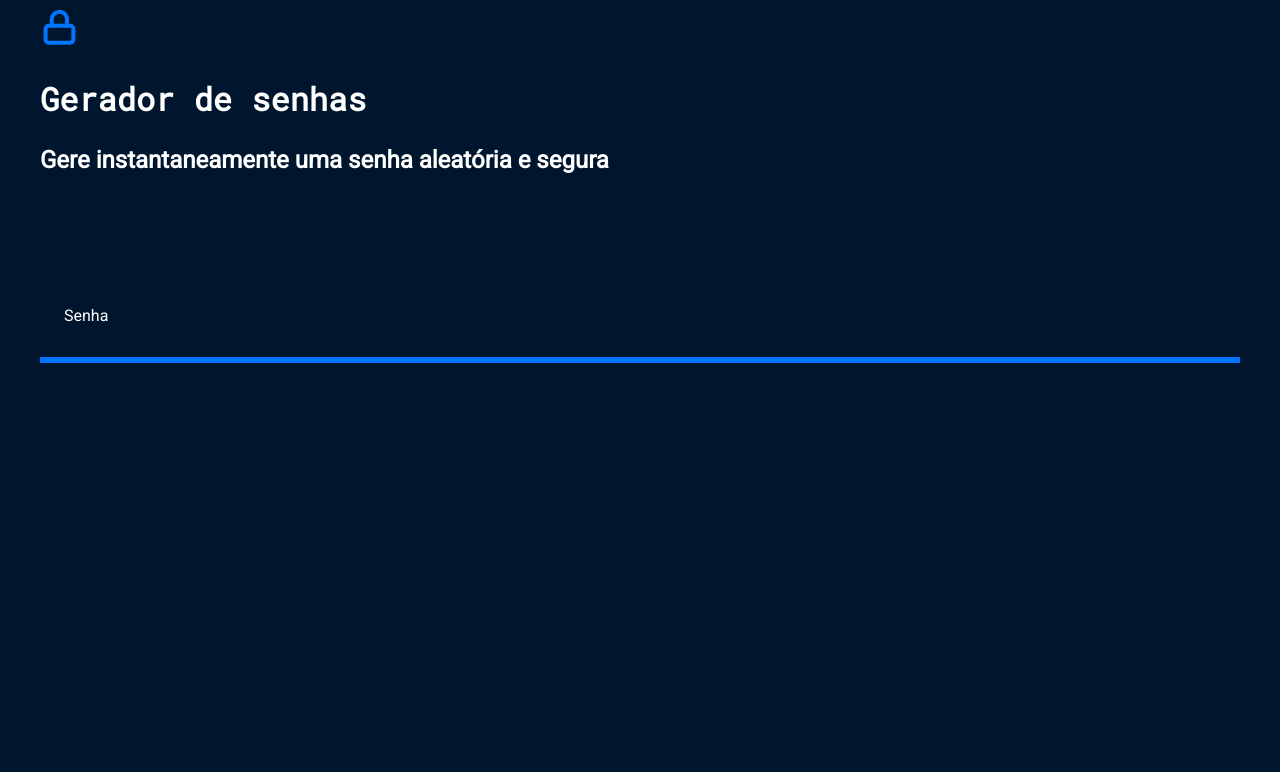
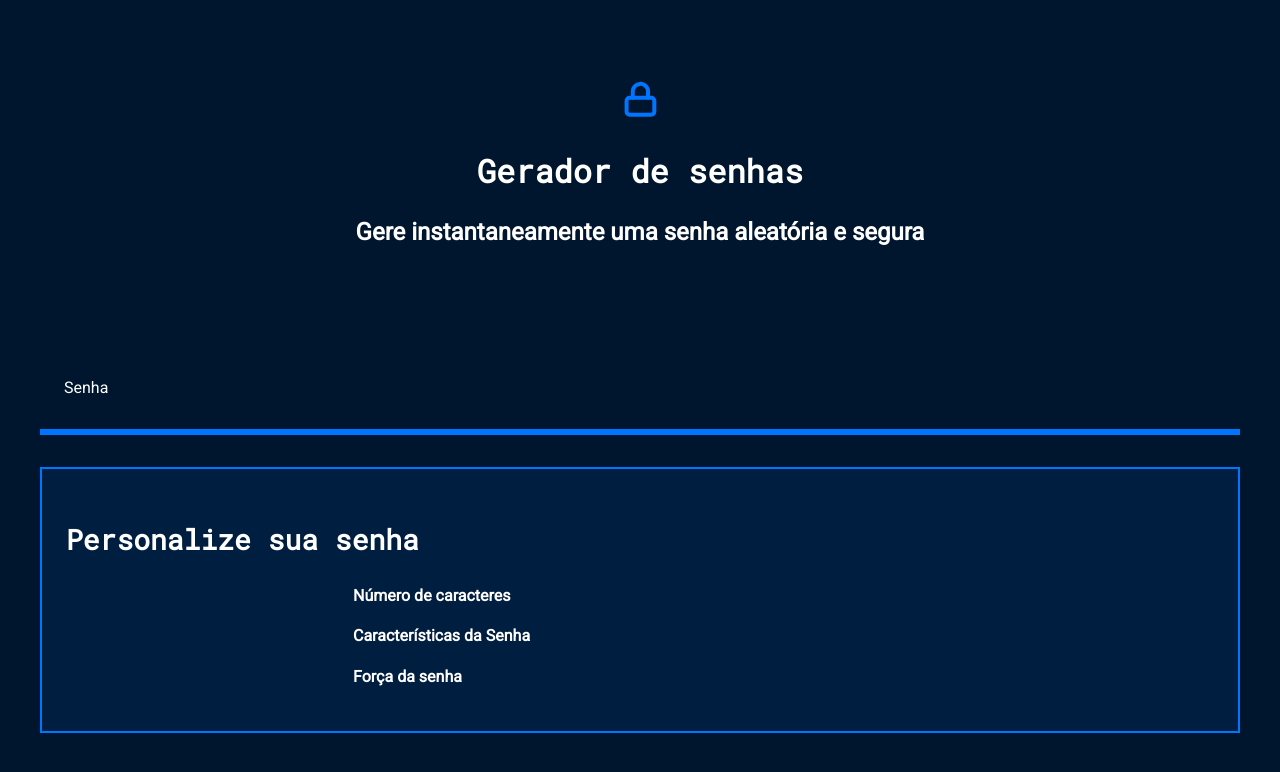
Before and after one commit to enTrapTa06/cyber-security, a plain HTML site: page index.html in a window 1280 px wide. Drawn offline with Linux system fonts and the light colour scheme.

Commit message:
projeto em andamento

```diff
--- a/index.html
+++ b/index.html
@@ -19,6 +19,20 @@
             <label for="senha">Senha</label>
             <input name="senha" type="text" id="campo-senha">
         </div>
+        <div class="parametro">
+            <h3 class="parametro-titulo">Personalize sua senha</h3>
+            <div class="parametro-coluna_senha">
+                <div class="parametro-senha">
+                    <h4 class="parametro-senha_titulo">Número de caracteres</h4>
+                </div>
+                <div class="parametro-senha">
+                    <h4 class="parametro-senha_titulo">Características da Senha</h4>
+                </div>
+                <div class="parametro-senha">
+                    <h4 class="parametro-senha_titulo">Força da senha</h4>
+                </div>
+            </div>
+        </div>
     </section>
 </body>
 
--- a/style.css
+++ b/style.css
@@ -26,9 +26,9 @@ body {
     font-size: 24px;
 }
 
-.conteudo {
-    max-width: 1200px;
-    margin: 0 auto;
+.conteudo-titulo{
+    text-align: center;
+    margin-top: 80px;
 }
 
 .conteudo-senha {
@@ -49,3 +49,40 @@ body {
 #campo-senha:focus {
     outline: none;
 }
+
+.conteudo {
+    max-width: 1200px;
+    margin: 0 auto;
+}
+
+.parametro{
+    background-color: var(--fundo-texto);
+    border: 2px solid var(--borda);
+    margin-top: 32px;
+    padding: 24px;
+}
+
+.parametro-titulo{
+    font-family: var(--roboto-mono);
+    font-size: 28px;
+}
+
+.parametro-senha__titulo{
+    font-size:24px;
+}
+
+.parametro-coluna__senha{
+    display: flex;
+    flex-direction: column;
+    justify-content: center;
+}
+.parametro-senha{
+    width: 50%;
+    margin: 0 auto;
+}
+
+@media screen and (min-width: 768px) {
+    .parametro-coluna__senha{
+        flex-direction: row;
+    }
+}
```
